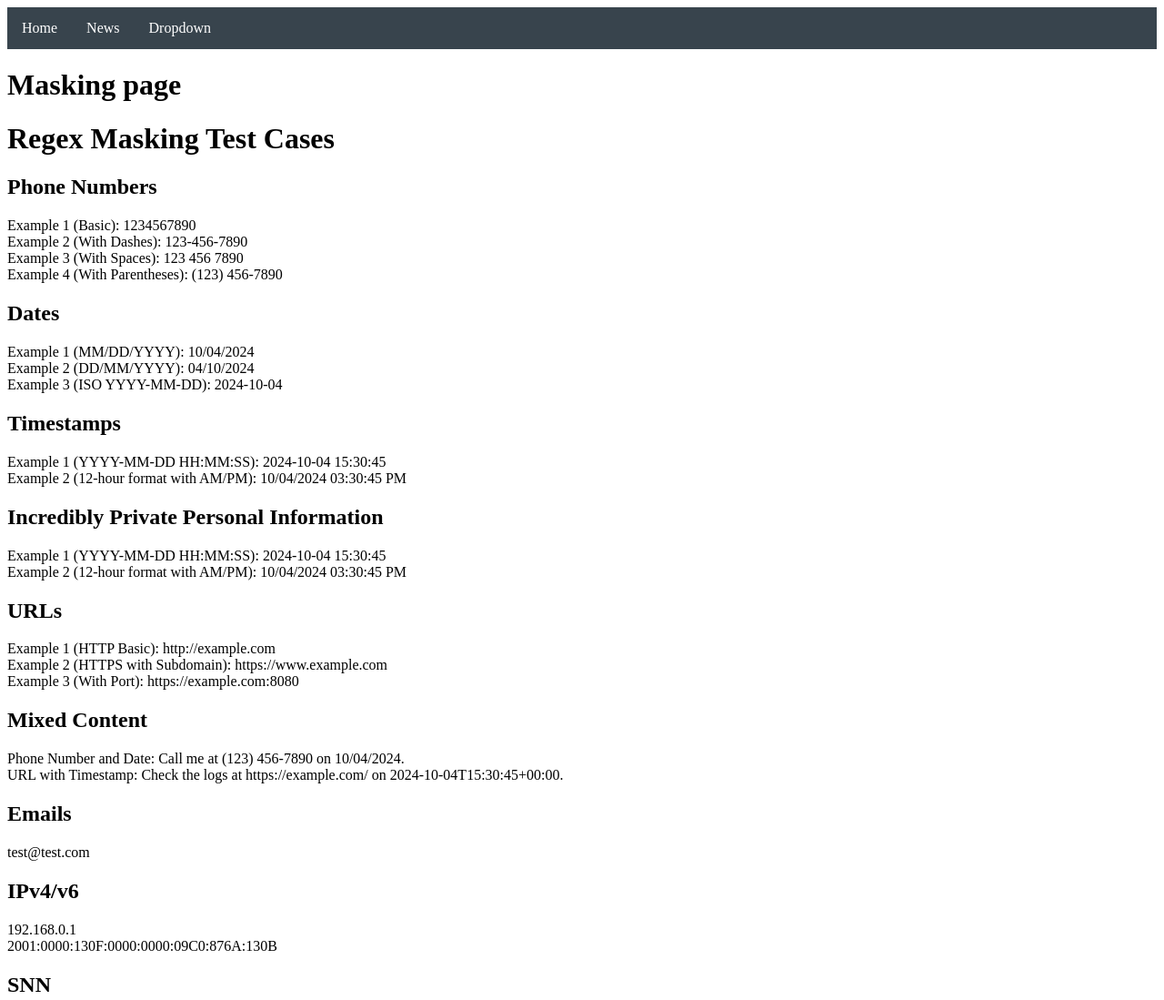
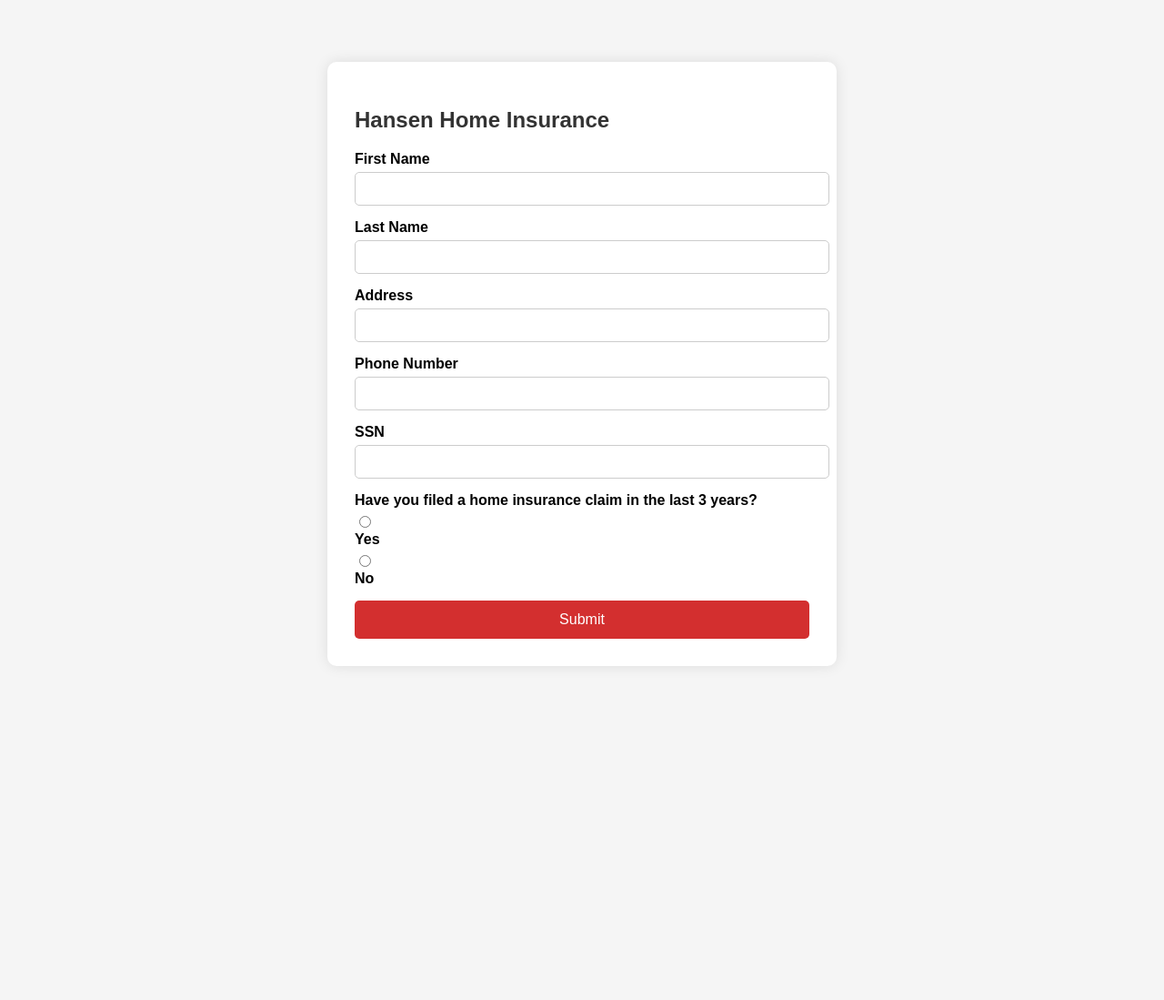
Before and after one commit to chadmhansen/Hansen, a plain HTML site: page index.html in a window 1280 px wide. Shown: the top 1099 px of the page at 91% size. After the commit the page ends 800 px from the top, so only its background shows below. Drawn offline with Linux system fonts and the light colour scheme.

Commit message:
Update index.html

```diff
--- a/index.html
+++ b/index.html
@@ -1,9 +1,67 @@
 
-<meta charset="UTF-8" />
 <!DOCTYPE html>
-<html>
-	<head>
-		<script type="text/javascript" charset="utf-8">
+<html lang="en">
+<head>
+  <meta charset="UTF-8" />
+  <meta name="viewport" content="width=device-width, initial-scale=1.0" />
+  <title>Hansen Home Insurance Form</title>
+  <style>
+    body {
+      font-family: Arial, sans-serif;
+      background-color: #f5f5f5;
+      display: flex;
+      justify-content: center;
+      align-items: center;
+      height: 100vh;
+      margin: 0;
+    }
+    .form-container {
+      background-color: #ffffff;
+      padding: 30px;
+      border-radius: 10px;
+      box-shadow: 0 0 15px rgba(0, 0, 0, 0.1);
+      width: 100%;
+      max-width: 500px;
+    }
+    .form-container h2 {
+      margin-bottom: 20px;
+      color: #333333;
+    }
+    label {
+      display: block;
+      margin-bottom: 5px;
+      font-weight: bold;
+    }
+    input[type="text"],
+    input[type="tel"] {
+      width: 100%;
+      padding: 10px;
+      margin-bottom: 15px;
+      border: 1px solid #ccc;
+      border-radius: 5px;
+    }
+    .radio-group {
+      margin-bottom: 15px;
+    }
+    button {
+      width: 100%;
+      padding: 12px;
+      background-color: #d32f2f;
+      color: white;
+      border: none;
+      border-radius: 5px;
+      font-size: 16px;
+      cursor: pointer;
+    }
+    .confirmation {
+      display: none;
+      font-size: 18px;
+      color: green;
+      text-align: center;
+    }
+  </style>
+
+	<script type="text/javascript" charset="utf-8">
   (function (g, e, n, es, ys) {
     g['_genesysJs'] = e;
     g[e] = g[e] || function () {
@@ -17,171 +75,47 @@
     deploymentId: '3fca7329-e608-47a5-855a-f15ca1c837bf'
   });
 </script>
+</head>
+<body>
+  <div class="form-container">
+    <h2>Hansen Home Insurance</h2>
+    <form id="insurance-form">
+      <label for="first-name">First Name</label>
+      <input type="text" id="first-name" name="first-name" required />
 
-<style>
-body {
-  background-color:white;
-}
-ul {
-  list-style-type: none;
-  margin: 0;
-  padding: 0;
-  overflow: hidden;
-  background-color: #38444d;
-}
+      <label for="last-name">Last Name</label>
+      <input type="text" id="last-name" name="last-name" required />
 
-li {
-  float: left;
-}
+      <label for="address">Address</label>
+      <input type="text" id="address" name="address" required />
 
-li a, .dropbtn {
-  display: inline-block;
-  color: white;
-  text-align: center;
-  padding: 14px 16px;
-  text-decoration: none;
-}
+      <label for="phone">Phone Number</label>
+      <input type="tel" id="phone" name="phone" required />
 
-li a:hover, .dropdown:hover .dropbtn {
-  background-color: red;
-}
+      <label for="ssn">SSN</label>
+      <input type="text" id="ssn" name="ssn" class="cobrowse-masked" required />
 
-li.dropdown {
-  display: inline-block;
-}
+      <div class="radio-group">
+        <label>Have you filed a home insurance claim in the last 3 years?</label>
+        <input type="radio" id="claim-yes" name="claim" value="yes" required />
+        <label for="claim-yes">Yes</label>
+        <input type="radio" id="claim-no" name="claim" value="no" />
+        <label for="claim-no">No</label>
+      </div>
 
-.dropdown-content {
-  display: none;
-  position: absolute;
-  background-color: #f9f9f9;
-  min-width: 160px;
-  box-shadow: 0px 8px 16px 0px rgba(0,0,0,0.2);
-  z-index: 1;
-}
+      <button type="submit">Submit</button>
+    </form>
+    <div class="confirmation" id="confirmation-message">
+      Your changes have been submitted!
+    </div>
+  </div>
 
-.dropdown-content a {
-  color: black;
-  padding: 12px 16px;
-  text-decoration: none;
-  display: block;
-  text-align: left;
-}
-
-.dropdown-content a:hover {background-color: #f1f1f1;}
-
-.dropdown:hover .dropdown-content {
-  display: block;
-}
-</style>
-	</head>
-
-	<body>
-
-		<ul>
-  <li><a href="#home">Home</a></li>
-  <li><a href="#news">News</a></li>
-  <li class="dropdown">
-    <a href="javascript:void(0)" class="dropbtn">Dropdown</a>
-    <div class="dropdown-content">
-      <a href="https://chadmhansen.github.io/messenger/">Messenger</a>
-      <a href="#">Link 2</a>
-      <a href="#">Link 3</a>
-    </div>
-  </li>
-</ul>
-
-		<p></p>
-		<h1 id="initialP">Masking page</h1>
-		<h1>Regex Masking Test Cases</h1>
-
-		<h2>Phone Numbers</h2>
-		<div id="phone-1">Example 1 (Basic): 1234567890</div>
-		<div id="phone-2">Example 2 (With Dashes): 123-456-7890</div>
-		<div id="phone-3">Example 3 (With Spaces): 123 456 7890</div>
-		<div id="phone-4">Example 4 (With Parentheses): (123) 456-7890</div>
-
-		<h2>Dates</h2>
-		<div id="date-1">Example 1 (MM/DD/YYYY): 10/04/2024</div>
-		<div id="date-2">Example 2 (DD/MM/YYYY): 04/10/2024</div>
-		<div id="date-3">Example 3 (ISO YYYY-MM-DD): 2024-10-04</div>
-
-		<h2>Timestamps</h2>
-		<div id="timestamp-1">Example 1 (YYYY-MM-DD HH:MM:SS): 2024-10-04 15:30:45</div>
-		<div id="timestamp-2">Example 2 (12-hour format with AM/PM): 10/04/2024 03:30:45 PM</div>
-
-		<h2>Incredibly Private Personal Information</h2>
-		<div class="cobrowse-masked">Example 1 (YYYY-MM-DD HH:MM:SS): 2024-10-04 15:30:45</div>
-		<div class="cobrowse-masked">Example 2 (12-hour format with AM/PM): 10/04/2024 03:30:45 PM</div>
-
-		<h2>URLs</h2>
-		<div id="url-1">Example 1 (HTTP Basic): http://example.com</div>
-		<div id="url-2">Example 2 (HTTPS with Subdomain): https://www.example.com</div>
-		<div id="url-3">Example 3 (With Port): https://example.com:8080</div>
-
-		<h2>Mixed Content</h2>
-		<div id="mixed-1">Phone Number and Date: Call me at (123) 456-7890 on 10/04/2024.</div>
-		<div id="mixed-2">URL with Timestamp: Check the logs at https://example.com/ on 2024-10-04T15:30:45+00:00.</div>
-
-		<h2>Emails</h2>
-		<div id="email-1">test@test.com</div>
-
-		<h2>IPv4/v6</h2>
-		<div id="ipv4">192.168.0.1</div>
-		<div id="ipv6">2001:0000:130F:0000:0000:09C0:876A:130B</div>
-
-		<h2>SNN</h2>
-		<div id="snn">123-45-6789</div>
-
-		<h2>Credit Cards</h2>
-		<div id="cc1">378282246310005</div>
-		<div id="cc2">378734493671000</div>
-		<div id="cc3">5105105105105100</div>
-
-		<h2>Links to test</h2>
-		<div id="link1"><a href="https://www.google.com">www.google.com</a></div>
-		<div id="link2"><a href="https://chadmhansen.github.io/suppcenter/">Github - Support Center</a></div>
-
-
-		<!-- Shadow DOM Test -->
-		<h2>Shadow DOM</h2>
-		<div id="shadow-host"></div>
-		<script>
-			const shadowHost = document.querySelector('#shadow-host');
-			const shadowRoot = shadowHost.attachShadow({ mode: 'open' });
-			shadowRoot.innerHTML = `
-			<div id="phone-5">Example 5 (International): +1 123-456-7890</div>
-			<div id="phone-6">Example 6 (With Extension): 123-456-7890 ext. 1234</div>
-			`;
-		</script>
-
-		<!-- Hidden Elements Test -->
-		<h2>Hidden Elements</h2>
-		<div id="url-4" style="display: none">Example 4 (With Path and Query): https://example.com/page?query=value</div>
-		<div id="url-5" hidden>Example 5 (With Fragment): https://example.com/page#section</div>
-
-		<!-- Dynamic Element Test -->
-		<h2>Dynamic Elements</h2>
-		<div id="dynamic-content"></div>
-		<script>
-			const dynamicContent = document.querySelector('#dynamic-content');
-			const addDynamicContent = () => {
-				dynamicContent.innerHTML = `
-				<div id="date-4">Example 4: 05/11/2024</div>
-				<div id="date-5">Example 5: 06/12/2024</div>
-			`;
-			};
-		</script>
-
-		<!-- Mutation Testing Button -->
-		<h2>Mutation Test</h2>
-		<button id="mutation-button">Add Dynamic Content</button>
-		<script>
-			const button = document.getElementById('mutation-button');
-			button.addEventListener('click', () => {
-				addDynamicContent();
-				const newElement = document.createElement('div');
-				newElement.textContent = 'Example 3 (ISO 8601 with Timezone): 2024-10-04T15:30:45+00:00';
-				newElement.id = 'timestamp-3';
-				document.body.appendChild(newElement);
-			});
-		</script>
+  <script>
+    document.getElementById("insurance-form").addEventListener("submit", function(event) {
+      event.preventDefault();
+      document.getElementById("insurance-form").style.display = "none";
+      document.getElementById("confirmation-message").style.display = "block";
+    });
+  </script>
+</body>
+</html>
```
